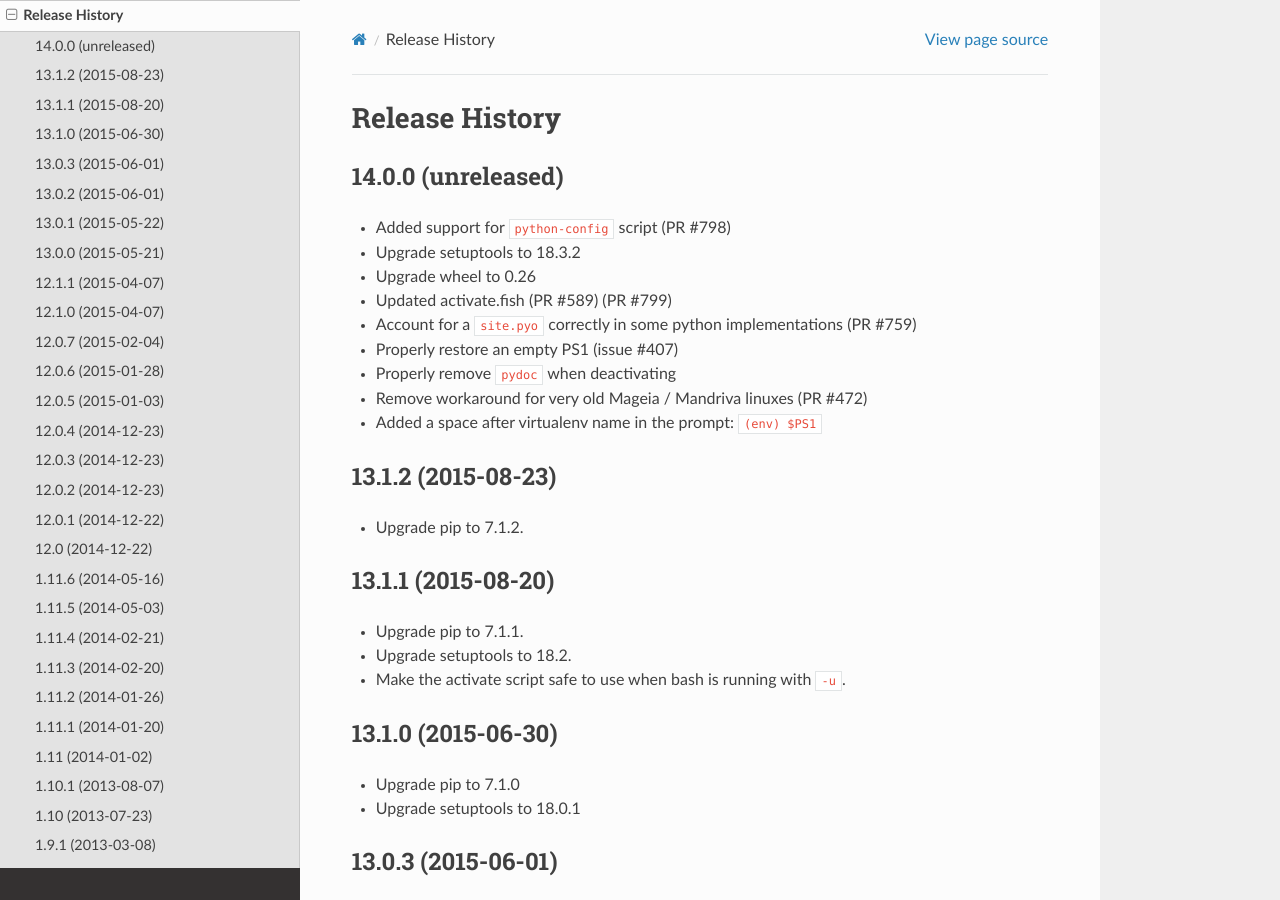
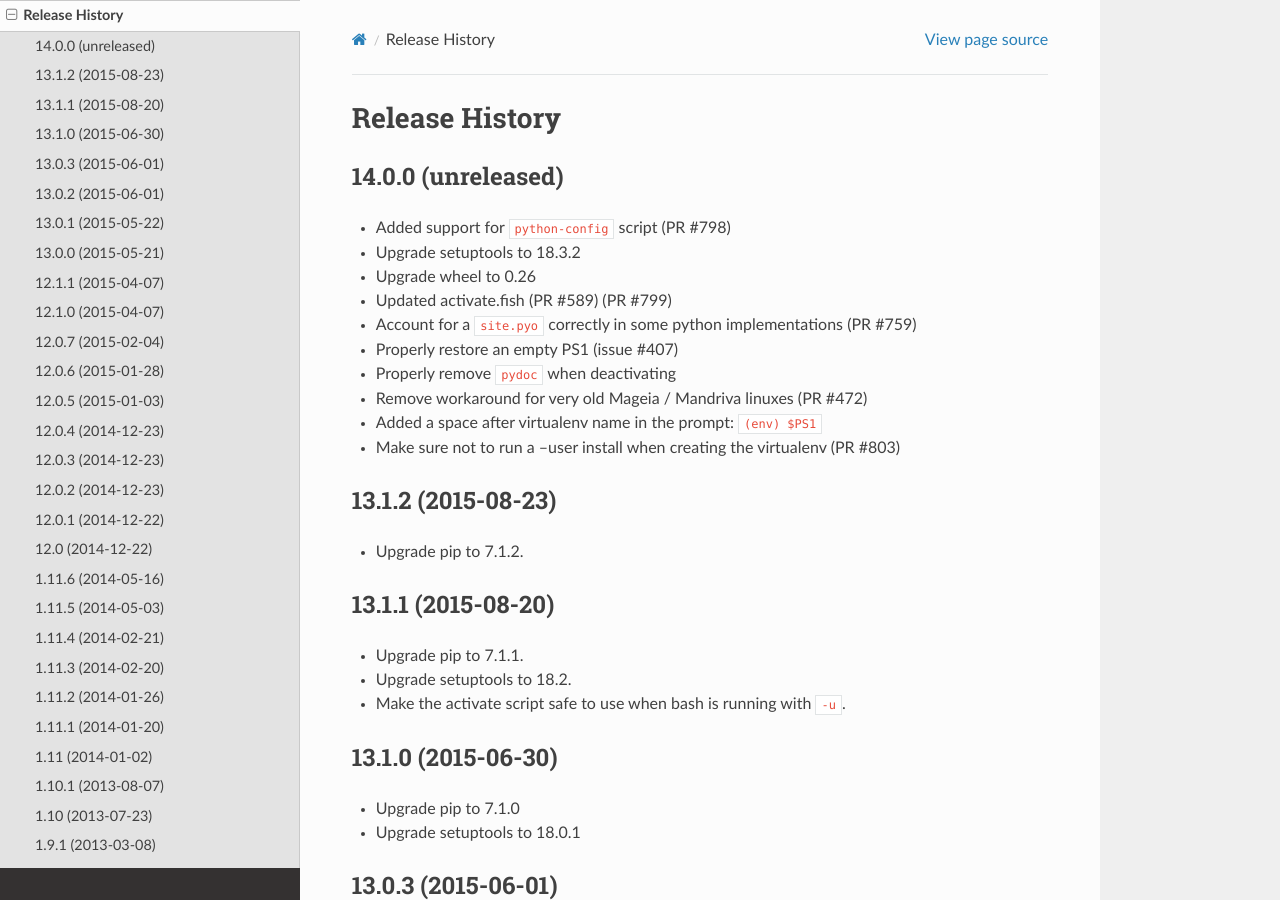
Before and after one commit to pypa/virtualenv, a Sphinx documentation site: the page built from docs/changes.rst, in a window 1280 px wide and 900 px high. Built offline with Sphinx 7.4.7 and the Read the Docs theme 2.0.0, drawn with Linux system fonts in a browser that asks for light colours; pages that are not in the unit, such as notebooks, are missing from menus.

Commit message:
Add changelog for #803

```diff
--- a/docs/changes.rst
+++ b/docs/changes.rst
@@ -21,6 +21,8 @@ Release History
 * Remove workaround for very old Mageia / Mandriva linuxes (PR #472)
 
 * Added a space after virtualenv name in the prompt: ``(env) $PS1``
+
+* Make sure not to run a --user install when creating the virtualenv (PR #803)
 
 13.1.2 (2015-08-23)
 -------------------
```
